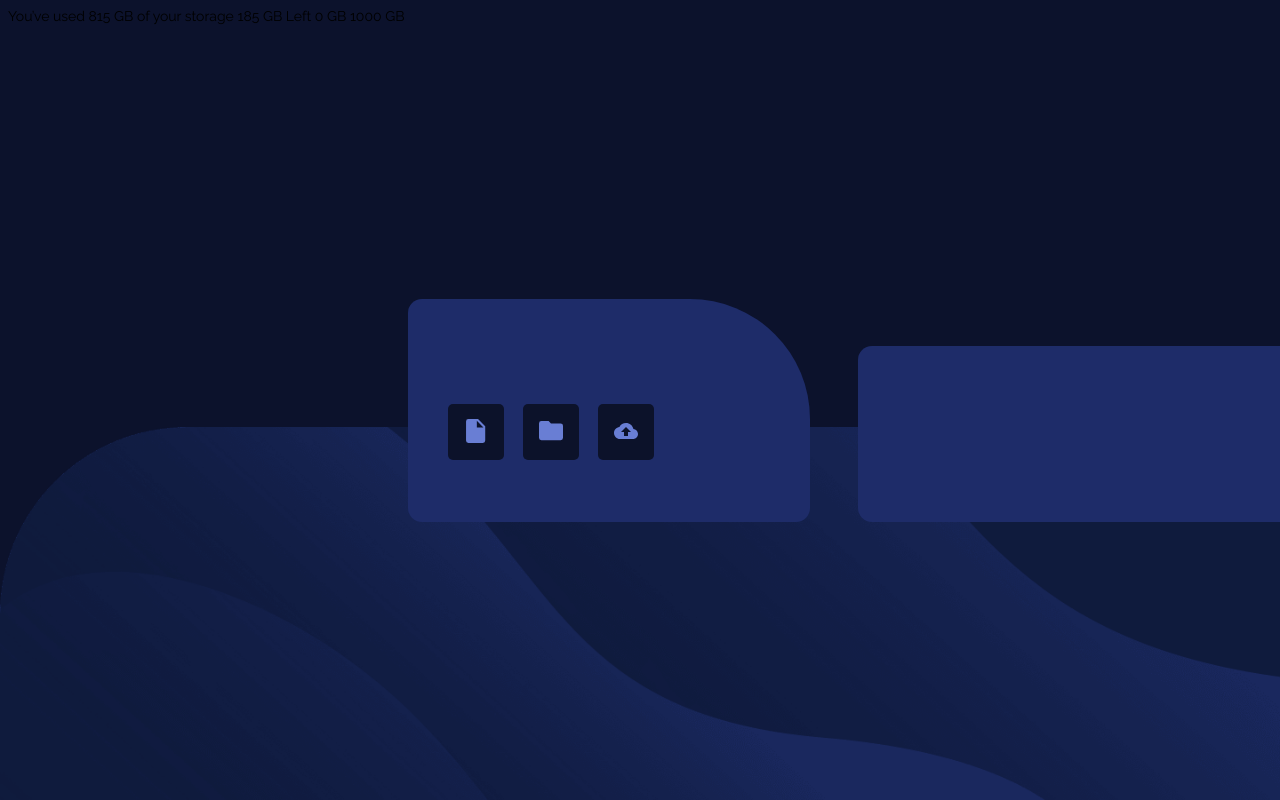
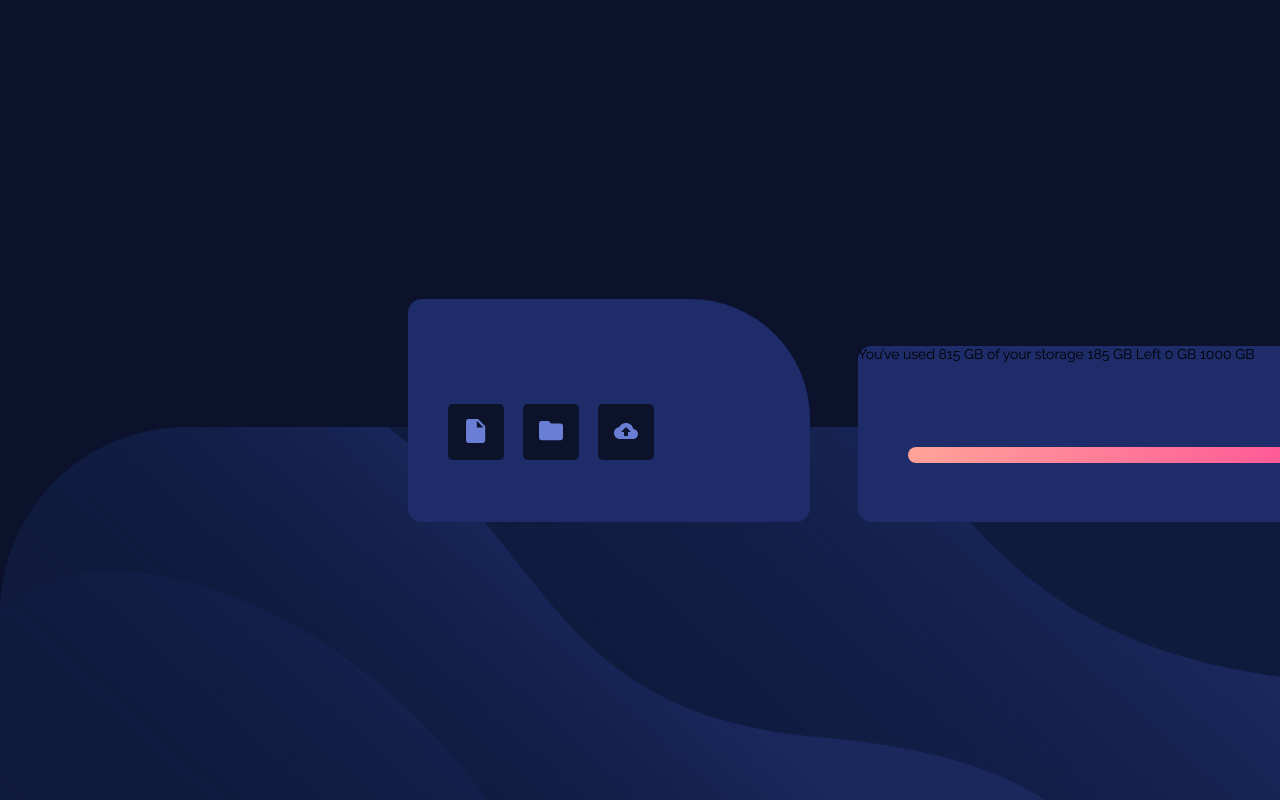
Before and after one commit to Carlos-Reiker/Componente-de-armazenamento-de-dados, a plain HTML site: page index.html in a window 1280 px wide. Shown: the top 800 px of the page. Drawn offline with Linux system fonts and the light colour scheme.

Commit message:
Alteração 20/10/22
-Estilização da barra de progresso

```diff
--- a/index.html
+++ b/index.html
@@ -28,15 +28,26 @@
 
       </div><!--card-upload-->
 
-      <div class="card-bar"></div>
-
-      </div>
+      <div class="card-bar">
       You’ve used 815 GB of your storage
 
       185 GB Left
 
       0 GB
       1000 GB
+
+        <div class="progress-bar">
+
+          <div class="bar"></div>
+
+        </div><!--progress-bar-->
+
+      </div><!--card-bar-->
+
+
+
+
+
     </main>
   </body>
 </html>
--- a/style.css
+++ b/style.css
@@ -56,8 +56,6 @@ body{
 .button-file:hover{
     background-color: #454d6b;
 }
-
-
 .card-bar{
     display: inline-block;
     position: absolute;
@@ -67,6 +65,29 @@ body{
     background: #1E2C69;
     border-radius: 14px;
 }
+.progress-bar{
+    position: absolute;
+    width: 550px;
+    height: 16px;
+    margin: 85px 50px;
+    background-color: #0C122C;
+    border-radius: 12px;
+
+}
+.bar{
+    position: absolute;
+    width: 81%;
+    height: 100%;
+    background-image: linear-gradient(to right, hsl(6, 100%, 80%), hsl(335, 100%, 65%));
+    border-radius: 12px;
+
+}
+
+
+
+
+
+
  /*Continuar:
  edição dos cards (centralizar e colocar icons);
  pegar resolução do segundo card;
```
Also changed, not shown: design/desktop-design copiara.png (added).
